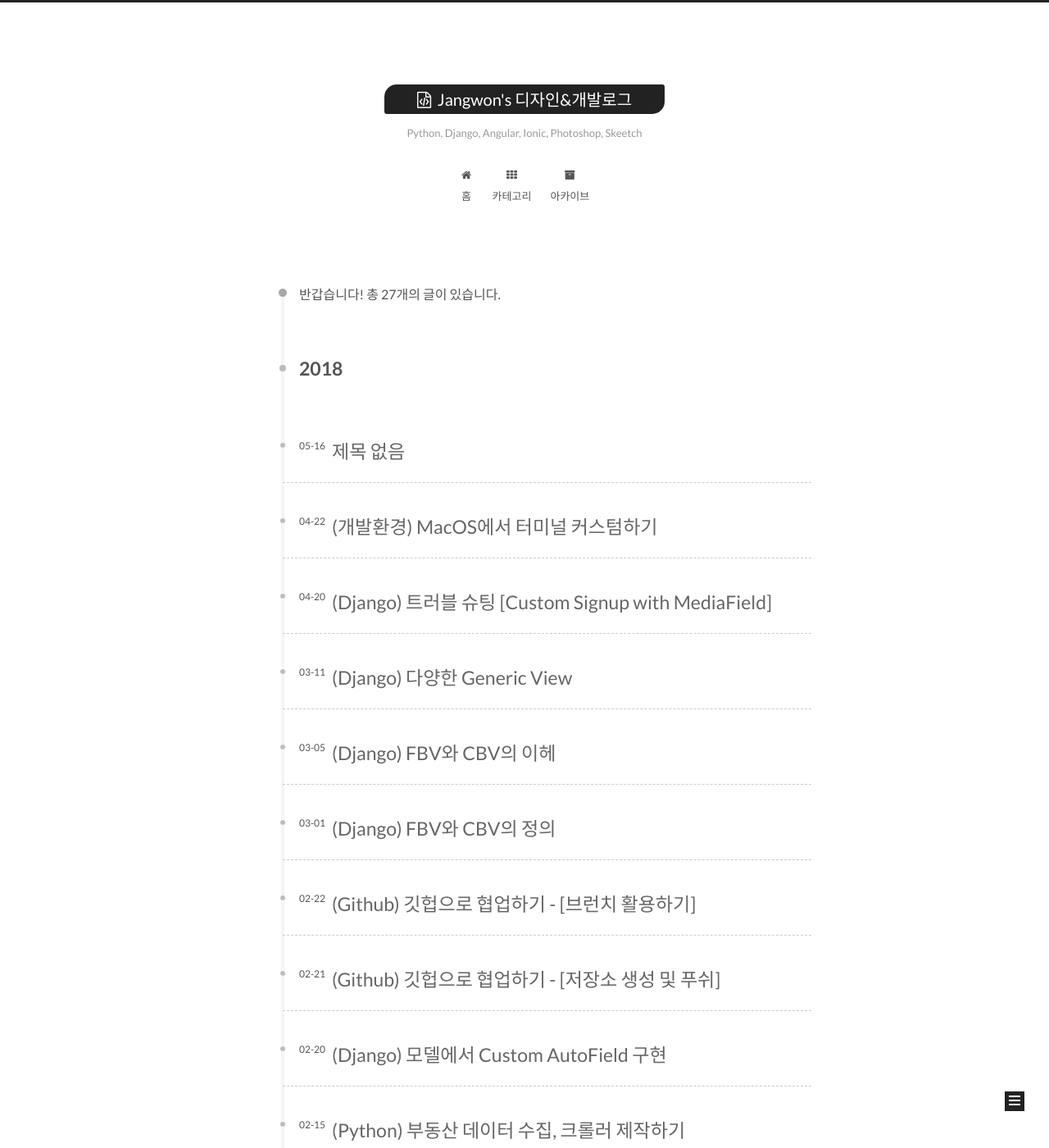
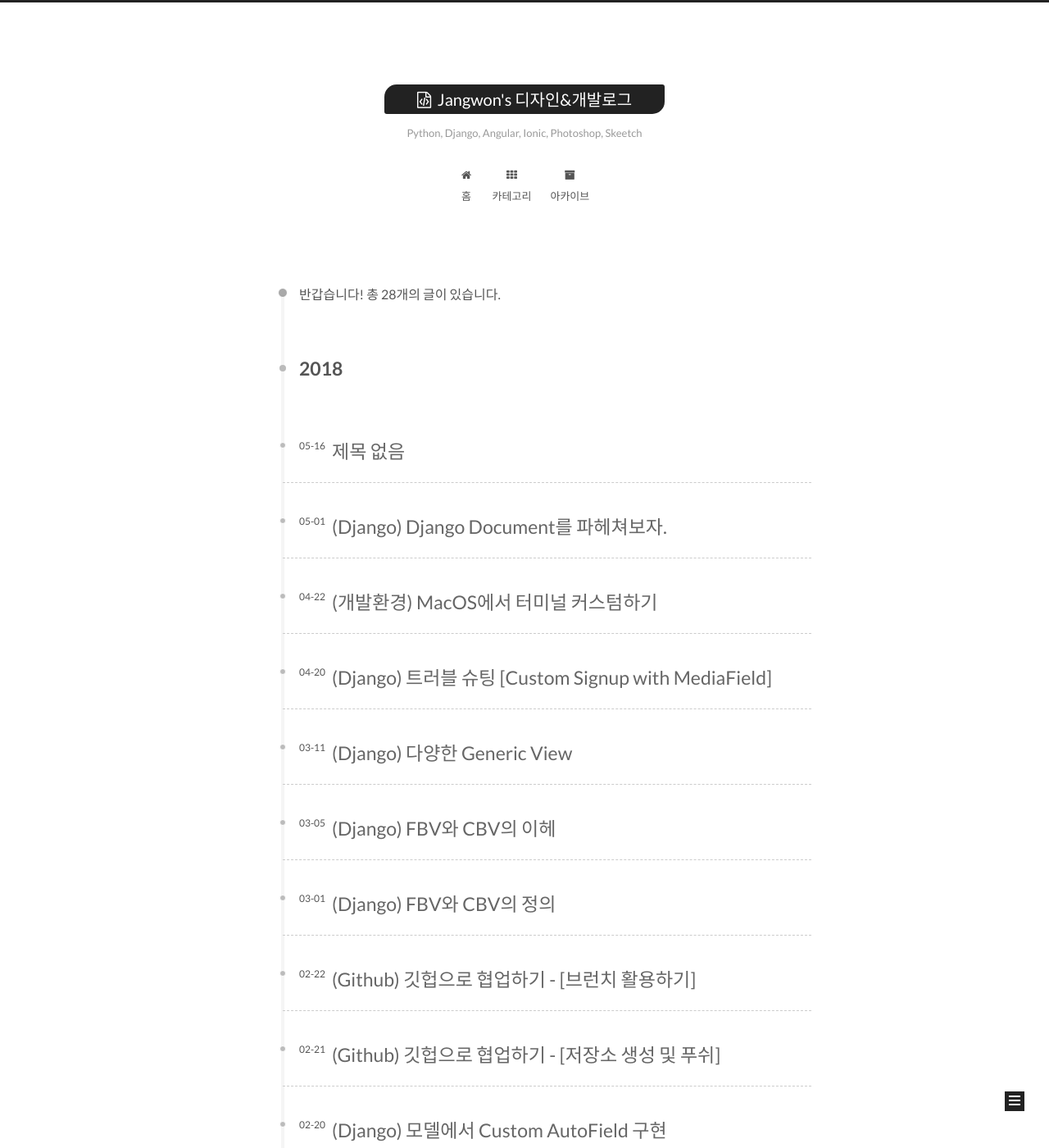
Before and after one commit to wkddnjset/wkddnjset.github.io, a Jekyll site: the page built from archives/index.html, in a window 1280 px wide and 1400 px high. Shown: the whole window at 82% size. Built offline with Jekyll 4.4.1, drawn with Linux system fonts in a browser that asks for light colours; comment, search, counter and statistics services are not loaded; part of the change alters nothing that is shown.

Commit message:
2018-05-15 Commit by Jangwon

```diff
--- /dev/null
+++ b/_posts/2018-05-01-(Django)-Overview.md
@@ -0,0 +1,35 @@
+---
+title: (Django) Django Document를 파헤쳐보자.
+comments: true
+description: Django에 대한 이해를 높히기 위해 Django Document에 대한 내용을 정리했습니다.
+categories:
+ - Django/Doc
+tags: Django
+---
+
+## Overview
+
+프레임워크에 기본이 되는 내용을 이해하기 위해서 Document를 읽어보고, 추가로 코드 분석을 하는 방식으로 Django를 파헤쳐보려고 한다.
+
+## 목차
+
+- The Model Layer(모델 계층)
+- The View Layer(뷰 계층)
+- The Template Layer(템플릿 계층)
+- Forms(폼)
+- The Development Process(개발 프로세스)
+- The Admin(관리자)
+- Security(보안)
+- Internationalization and localization(국제화와 지역화)
+- Performance and Optimization(성능과 최적화)
+- Python Compatibility(파이썬 호환성)
+- Geographic Framework(지오그래픽 프레임워크)
+- Common Web Application tools(일반적인 웹 어플리케이션 도구)
+- Other Core Functionalities(다른 핵심 기능들)
+- The Django open-source Project(Django 오픈 소스 프로젝트)
+
+## 개요
+
+- Django의 MTV 구조
+
+![MTV](https://raw.githubusercontent.com/wkddnjset/wkddnjset.github.io/master/_posts/images/2018-05/MTV.png)
```
Also changed, not shown: _posts/2018-03-07-(Django)-FBV와-CBV의-사용.md (line endings or trailing spaces), _posts/images/2018-05/MTV.png (added), 2 other files.
